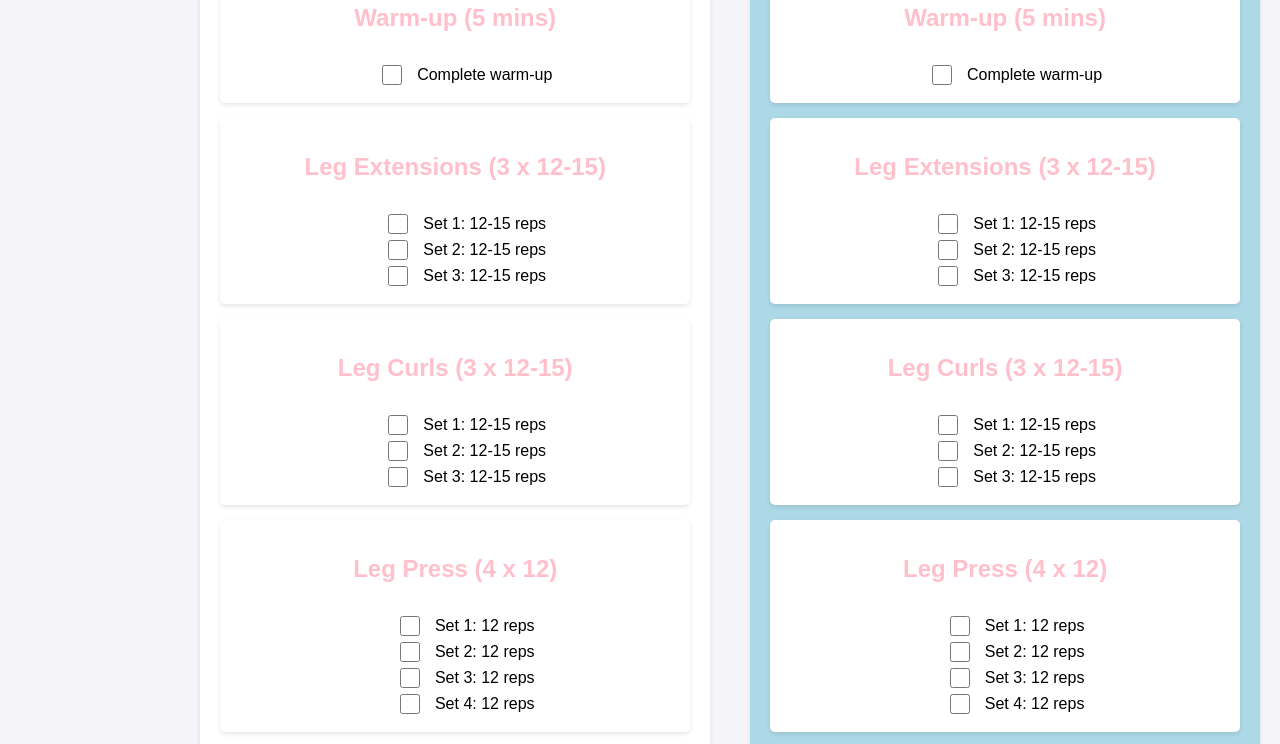
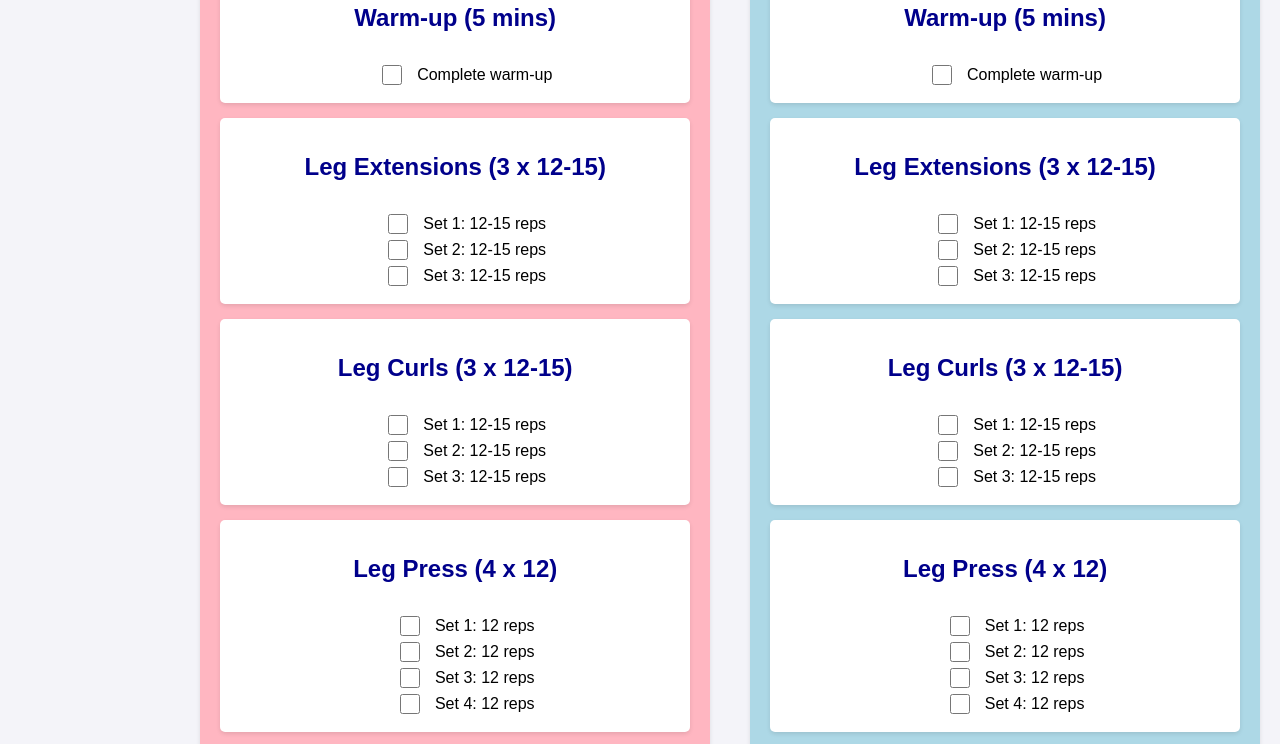
Before and after one commit to StylianosNicolaou/Workout, a plain HTML site: page index.html in a window 1280 px wide. Shown: the part 139-883 px from the top of the page. Drawn offline with Linux system fonts and the light colour scheme.

Commit message:
fixing the design pt2

```diff
--- a/index.html
+++ b/index.html
@@ -13,7 +13,7 @@
       }
 
       h1 {
-        color: hotpink;
+        color: violet;
         text-align: center;
         margin-top: 50px;
         text-transform: uppercase;
@@ -28,14 +28,25 @@
         box-shadow: 0 2px 4px rgba(0, 0, 0, 0.1);
       }
 
-      .section h2 {
+      .section#KK h2 {
         text-align: center;
-        color: pink;
+        color: darkblue;
+        margin-bottom: 20px;
+      }
+
+      .section#VV h2 {
+        text-align: center;
+        color: darkblue;
         margin-bottom: 20px;
       }
 
       .section#KK {
         background-color: lightblue;
+      }
+
+      .section#VV
+      {
+        background-color:  lightpink;
       }
 
       .exercise-list {
```
